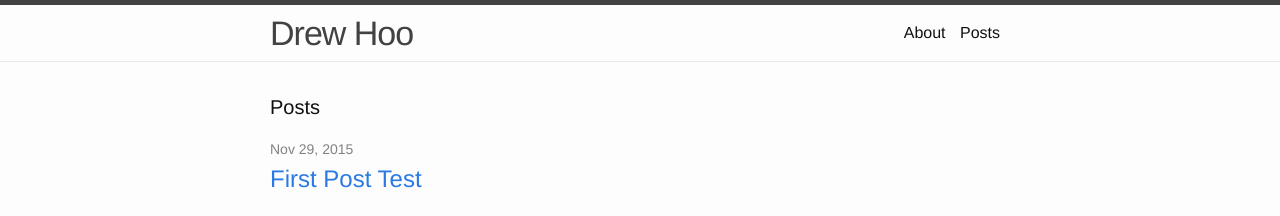
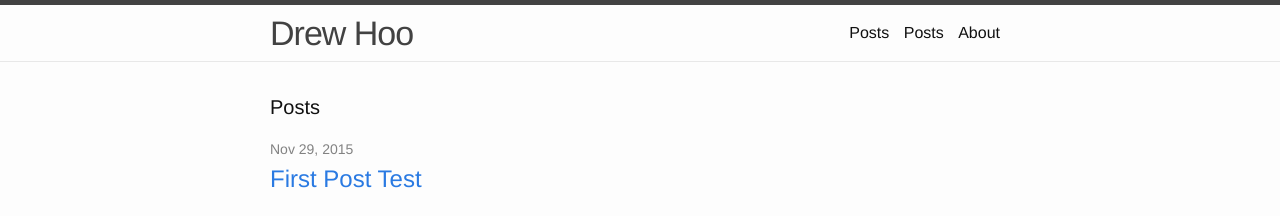
Before and after one commit to hoodr/hoodr.github.io, a Jekyll site: the page built from index.html, in a window 1280 px wide. Shown: the top 216 px of the page. Built offline with Jekyll 4.4.1, drawn with Linux system fonts in a browser that asks for light colours.

Commit message:
edit header to include photos page

```diff
--- a/_includes/header.html
+++ b/_includes/header.html
@@ -17,16 +17,23 @@
 
        -->
           <div class="trigger">
+            <a class="page-link" href="photos.html">Posts</a>
+          </div>
+
+          <div class="trigger">
+            <a class="page-link" href="posts.html">Posts</a>
+          </div>
+
+          <div class="trigger">
             {% for my_page in site.pages %}
               {% if my_page.title %}
                 <a class="page-link" href="{{ my_page.url | prepend: site.baseurl }}">{{ my_page.title }}</a>
               {% endif %}
             {% endfor %}
           </div>
-          <div class="trigger">
-            <a class="page-link" href="posts.html">Posts</a>
-          </div>
+
     </nav>
+
 
   </div>
 
```
